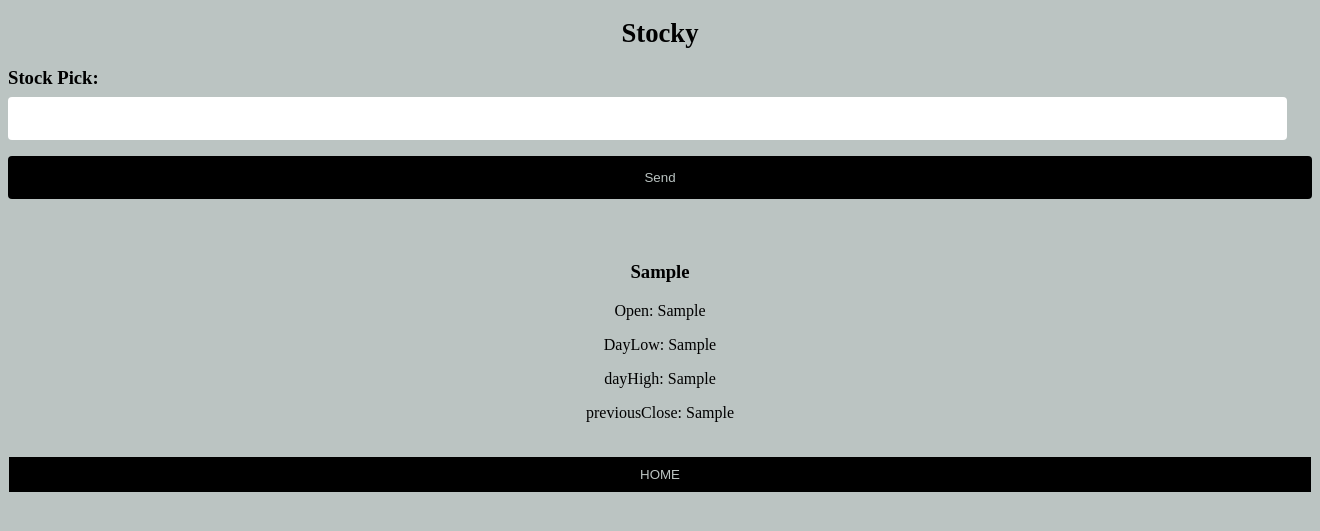
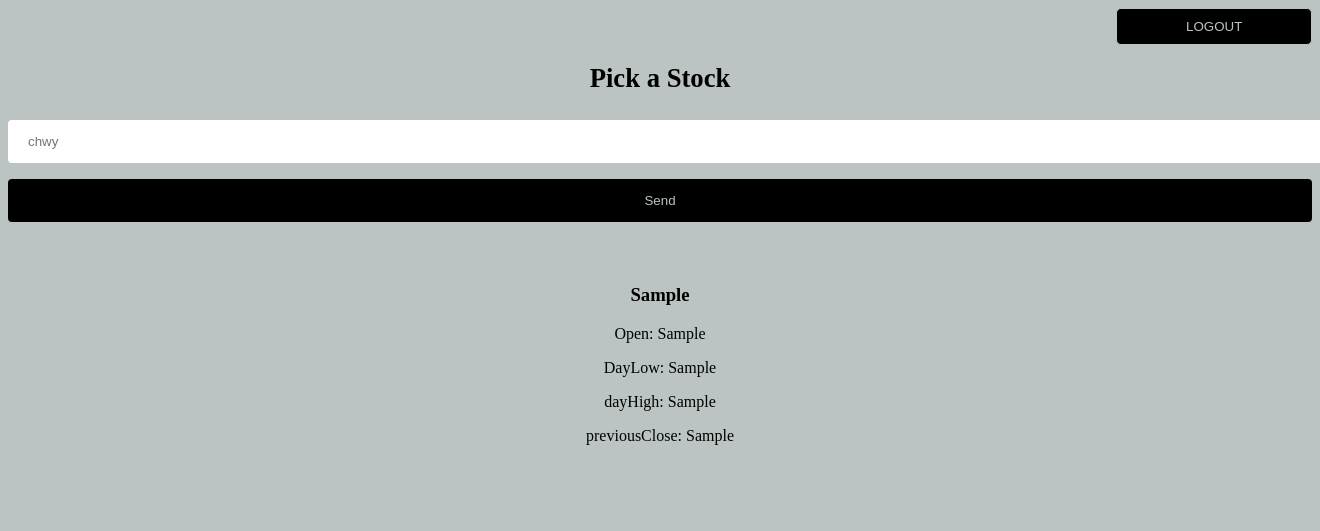
Before and after one commit to hthomas222/stocky-frontend, a Flask app: template templates/index.html in a window 1320 px wide; the page is wider, and only the part inside the window is pictured. Shown: the top 531 px of that part. Run offline with Flask 3, Linux system fonts and the light colour scheme; the template is opened without the code that fills it: most values are stand-ins (such as "Sample title", 1, 10 or a date in 2020).

Commit message:
Update index.html

```diff
--- a/templates/index.html
+++ b/templates/index.html
@@ -28,10 +28,11 @@ h3 {
 .btn-group button {
   background-color: #000;
   border: 1px solid #bbc4c2;
+  border-radius: 5px;
   color: #bbc4c2;
   padding: 10px 24px;
   cursor: pointer;
-  float: left;
+  float: right;
 }
 .btn-group:after {
   content: "";
@@ -135,7 +136,7 @@ th{
 }
 
 input[type=text] {
-  width: 95%;
+  width: 100%;
   background-color: #fff;
   color: black;
   padding: 14px 20px;
@@ -151,11 +152,17 @@ label{
 
 </style>
 <body>
-<h1>Stocky</h1>
-</div>
+
+  <div class="btn-group" style="width:100%">
+    <a href="/">
+        <button style="width:15%">LOGOUT</button>
+    </a>
+  </div>
+<h1>Pick a Stock</h1>
+
+
 <form action="/stock-results/" method="post">
-    <label for="stock"><b>Stock Pick:</b></label><br>
-    <input type="text" id="stock" name="stock"><br>
+    <input type="text" id="stock" placeholder="chwy" name="stock"><br>
     <button type="submit" name="single" style="width:100%">Send</button>
 </form>
 
@@ -166,15 +173,6 @@ label{
 <p>DayLow: {{dl}}</p>
 <p>dayHigh: {{dh}}</p>
 <p>previousClose: {{pc}}</p>
-</div>
-
-<br>
-
-<div class="btn-group" style="width:100%">
-    <a href="/">
-        <button style="width:100%">HOME</button>
-    </a>
-</div>
 
 
 
```
